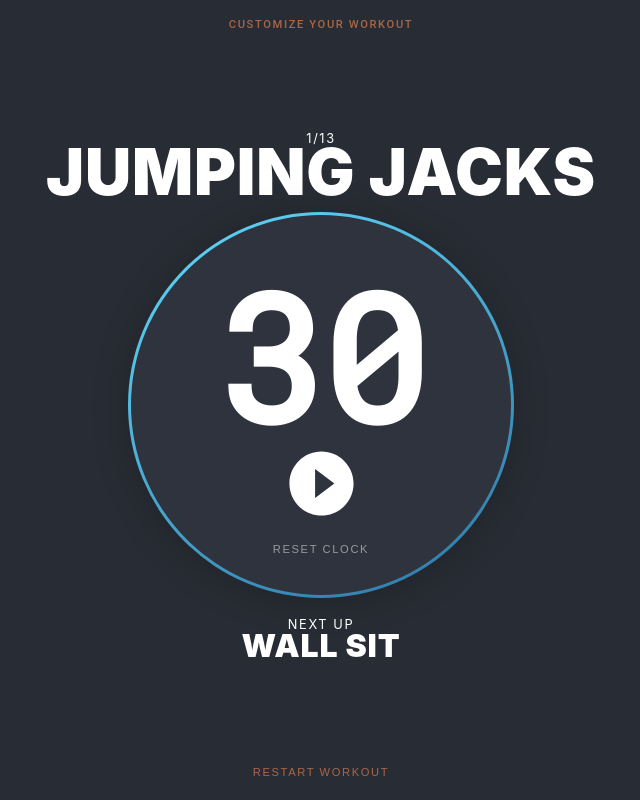
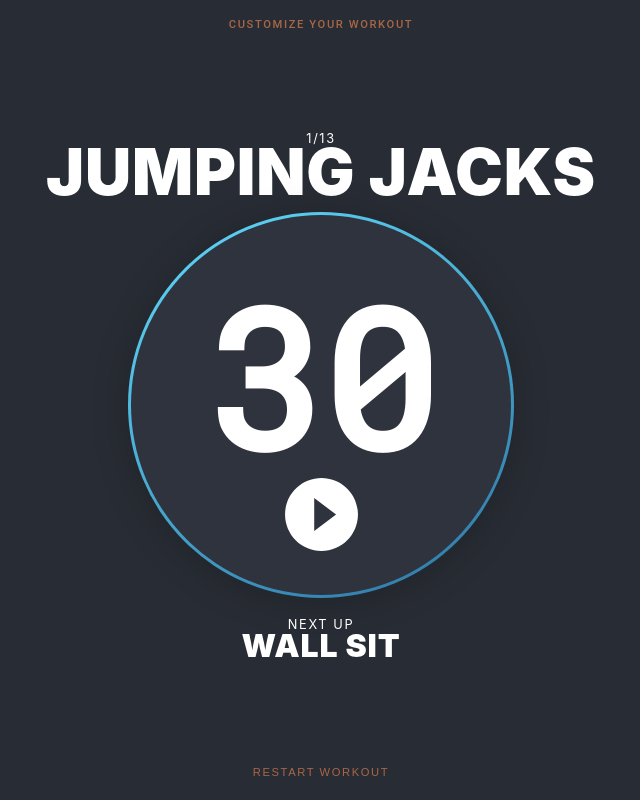
Before and after one commit to joeschwehr/HIIT-tracker, a React (Create React App) app: page / in a window 1280 px wide. Shown: the whole page, without its empty margins (319-959 px from the left). Built offline with nearby package versions, Linux system fonts and the light colour scheme.

Commit message:
style tweaks

```diff
--- a/src/components/Timer/Timer.jsx
+++ b/src/components/Timer/Timer.jsx
@@ -97,8 +97,7 @@ export default function Timer(props){
         setSeconds(0);
     }
 
-    const timerButtons =  <div className="timer-buttons">
-                            <div className="icon-button">
+    const timerButtons =  <div className="icon-button">
                                 {!isRunning ?
                                     <PlayCircleFilledIcon fontSize="large" onClick={start}/>
                                     :
@@ -106,8 +105,6 @@ export default function Timer(props){
                                 }
                             </div>
 
-                            <button className="timer-reset" onClick={resetWorkout}>RESET CLOCK</button>
-                         </div>
 
     const isWorkingOut = (timeRemaining === 0 && nextExercise !== null && isResting) || (isRunning && !isResting && precount <=0 && timeRemaining >= 1);
 
--- a/src/components/Timer/timer.styles.scss
+++ b/src/components/Timer/timer.styles.scss
@@ -40,9 +40,9 @@
     text-align: center;
     color:#FFF;
     font-family: 'Roboto Mono', monospace;
-    font-size: 11rem;
+    font-size: 12rem;
     font-weight: 700;
-    letter-spacing: -.3rem;
+    letter-spacing: -.2rem;
     display: flex;
     flex-direction: column;
     align-items: center;
@@ -51,21 +51,21 @@
 
     @media screen and (max-width: $md) {
       padding-top: 0px;
-      font-size: 10rem;
+      font-size: 11rem;
     }
     @media screen and (max-width: $sm) {
       padding-top: 0px;
-      font-size: 9rem;
+      font-size: 10rem;
     }
     @media screen and (max-width: $xs) {
-      font-size: 5rem;
+      font-size: 8rem;
     }
   }
 
   .timer-fancy {
     text-align: center;
     font-family: 'Bangers', cursive;
-    letter-spacing: .3rem;
+    letter-spacing: .2rem;
     font-size: 12rem;
     font-weight: 700;
     padding: 3rem;
@@ -89,54 +89,25 @@
     }
   }
 
-  .timer-buttons {
-    width: 100%;
-    display: flex;
-    flex-direction: column;
-  }
-
-  .timer-reset {
-    color: rgba(255, 255, 255, 0.5);
-    text-transform: uppercase;
-    background-color: rgba(255, 255, 255, 0);
-    outline: none;
-    border: none;
-    padding: 10px 15px;
-    margin: 2rem auto .6rem auto;
-    letter-spacing: .1rem;
-    font-size: .7rem;
-    transition: all .4s;
-    border-radius: 5px;
-    white-space: nowrap;
-
-      &:hover{
-        color: rgb(255, 255, 255);
-        letter-spacing: .15rem;
-        cursor: pointer;
-      }
-
-      @media screen and (max-width: $xs) {
-        margin: .3rem;
-      }
-  }
-
   .icon-button {
     margin: auto;
+    margin-bottom: 30px;
     display: flex;
     align-items: flex-end;
-    transform: scale(2.2);
+    transform: scale(2.5);
     transition: all .3s;
 
       &:hover {
-        transform: scale(2.5);
+        transform: scale(2.8);
         cursor: pointer;
       }
 
     @media screen and (max-width: $xs) {
-      transform: scale(1.2);
+      transform: scale(1.8);
+      margin-bottom: 15px;
 
       &:hover {
-        transform: scale(1.5);
+        transform: scale(2);
         cursor: pointer;
       }
     }
```
